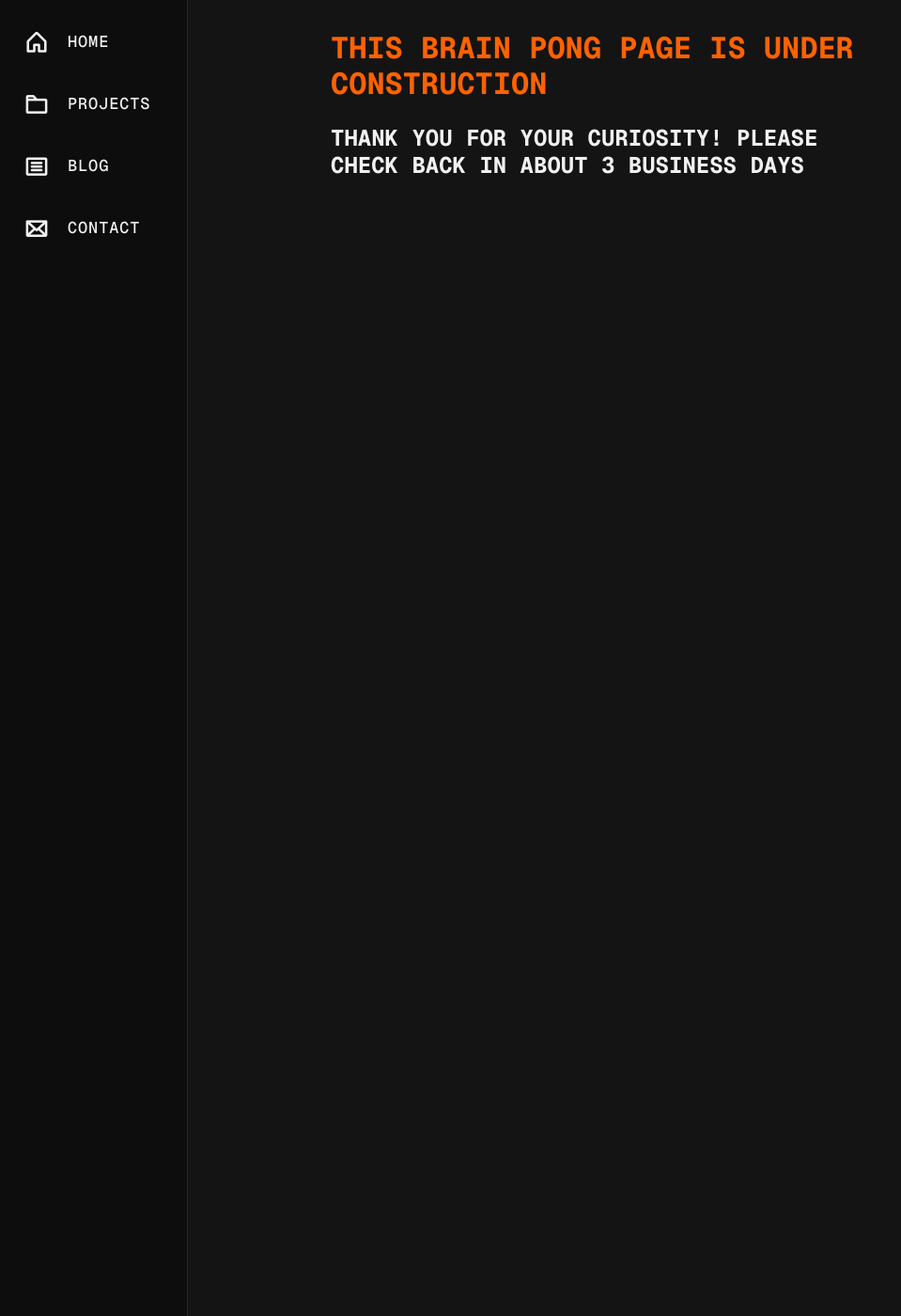
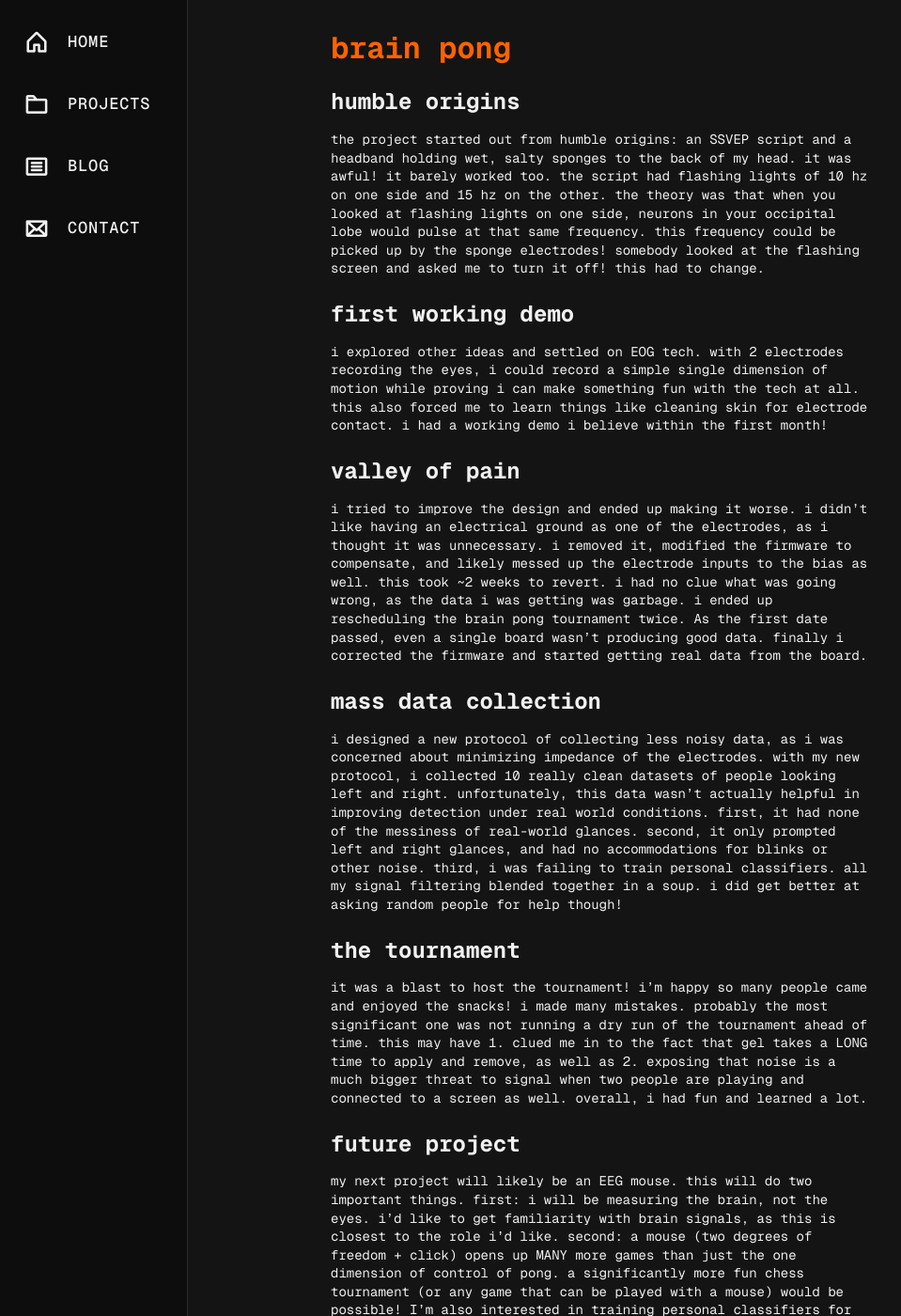
Before and after one commit to hoeksemaa/hoeksemaa.github.io, a Jekyll site: the page built from _posts/2026-07-14-brain-pong.md, in a window 1280 px wide and 1400 px high. Shown: the whole window at 94% size, without its empty margins (0-959 px from the left). Built offline with Jekyll 4.4.1, drawn with Linux system fonts in a browser that asks for light colours; some of the changed text lies outside the part shown.

Commit message:
post(brain-pong): replace under-construction stub with full draft (#3)
Fills in the Brain Pong post with the full writeup: SSVEP origins, EOG
demo, firmware valley of pain, data collection, tournament retro, and
next steps. Keeps the original 2026-07-14 date.

Co-authored-by: Claude Fable 5 <noreply@anthropic.com>

```diff
--- a/_posts/2026-07-14-brain-pong.md
+++ b/_posts/2026-07-14-brain-pong.md
@@ -4,6 +4,32 @@ title: Brain Pong
 date: 2026-07-14
 ---
 
-# THIS BRAIN PONG PAGE IS UNDER CONSTRUCTION
+# brain pong
 
-## THANK YOU FOR YOUR CURIOSITY! PLEASE CHECK BACK IN ABOUT 3 BUSINESS DAYS
+## humble origins
+
+the project started out from humble origins: an SSVEP script and a headband holding wet, salty sponges to the back of my head. it was awful! it barely worked too. the script had flashing lights of 10 hz on one side and 15 hz on the other. the theory was that when you looked at flashing lights on one side, neurons in your occipital lobe would pulse at that same frequency. this frequency could be picked up by the sponge electrodes! somebody looked at the flashing screen and asked me to turn it off! this had to change.
+
+## first working demo
+
+i explored other ideas and settled on EOG tech. with 2 electrodes recording the eyes, i could record a simple single dimension of motion while proving i can make something fun with the tech at all. this also forced me to learn things like cleaning skin for electrode contact. i had a working demo i believe within the first month!
+
+## valley of pain
+
+i tried to improve the design and ended up making it worse. i didn’t like having an electrical ground as one of the electrodes, as i thought it was unnecessary. i removed it, modified the firmware to compensate, and likely messed up the electrode inputs to the bias as well. this took ~2 weeks to revert. i had no clue what was going wrong, as the data i was getting was garbage. i ended up rescheduling the brain pong tournament twice. As the first date passed, even a single board wasn’t producing good data. finally i corrected the firmware and started getting real data from the board.
+
+## mass data collection
+
+i designed a new protocol of collecting less noisy data, as i was concerned about minimizing impedance of the electrodes. with my new protocol, i collected 10 really clean datasets of people looking left and right. unfortunately, this data wasn’t actually helpful in improving detection under real world conditions. first, it had none of the messiness of real-world glances. second, it only prompted left and right glances, and had no accommodations for blinks or other noise. third, i was failing to train personal classifiers. all my signal filtering blended together in a soup. i did get better at asking random people for help though!
+
+## the tournament
+
+it was a blast to host the tournament! i’m happy so many people came and enjoyed the snacks! i made many mistakes. probably the most significant one was not running a dry run of the tournament ahead of time. this may have 1. clued me in to the fact that gel takes a LONG time to apply and remove, as well as 2. exposing that noise is a much bigger threat to signal when two people are playing and connected to a screen as well. overall, i had fun and learned a lot.
+
+## future project
+
+my next project will likely be an EEG mouse. this will do two important things. first: i will be measuring the brain, not the eyes. i’d like to get familiarity with brain signals, as this is closest to the role i’d like. second: a mouse (two degrees of freedom + click) opens up MANY more games than just the one dimension of control of pong. a significantly more fun chess tournament (or any game that can be played with a mouse) would be possible! I’m also interested in training personal classifiers for individual people; I’m guessing this will give me significantly higher precision than a 1-size-fits-all classifier. Before I do anything though, I’m going to do a survey of what others have tried.
+
+## why?
+
+I’ve been fascinated by BCIs for a decade, quietly keeping my eye on the industry as it grows. In the past couple months, i decided to try hard for a job in the industry. in the short term, there’s a wealth of serious medical problems to solve. we can make life significantly better for a chunk of humanity and shouldn’t pass up this chance. in the long term, i’m excited for the beautiful and wild possibilities that unlock when we have much better control of reading/writing to a significant number of neurons in the brain. we can make life so much better for humanity. excelsior!
```
